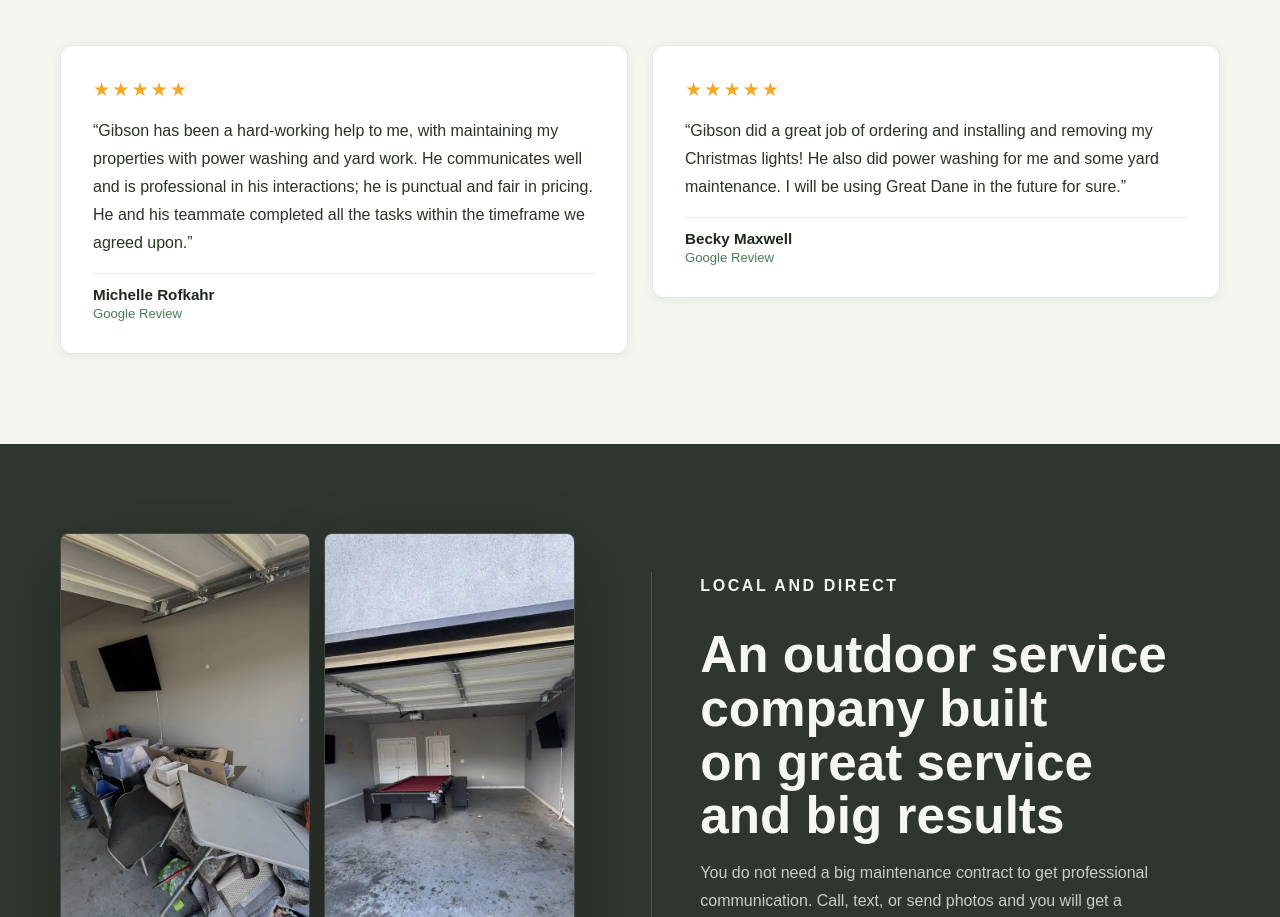
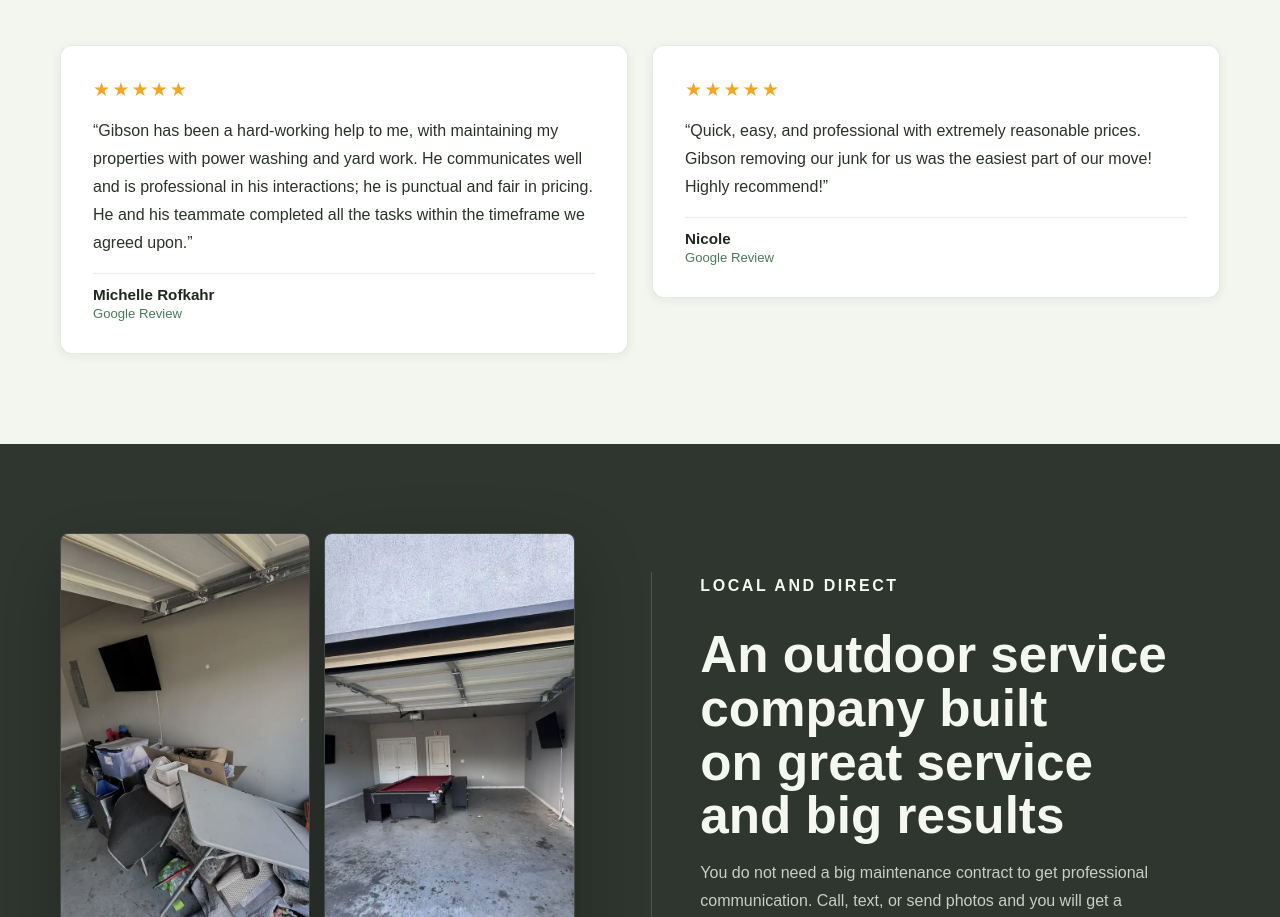
Before and after one commit to gpillow/Great-Dane-Outdoor-Services, a Next.js app: page / in a window 1280 px wide. Shown: the part 1053-1970 px from the top of the page. Built offline with nearby package versions, Linux system fonts and the light colour scheme.

Commit message:
Home: replace Becky Maxwell review with Nicole's review
Co-Authored-By: Claude Sonnet 4.6 <noreply@anthropic.com>

```diff
--- a/app/page.tsx
+++ b/app/page.tsx
@@ -95,9 +95,9 @@ export default function HomePage() {
             <ScrollReveal direction="right">
               <article className="home-review-card">
                 <div className="home-review-stars">★★★★★</div>
-                <p className="home-review-text">&ldquo;Gibson did a great job of ordering and installing and removing my Christmas lights! He also did power washing for me and some yard maintenance. I will be using Great Dane in the future for sure.&rdquo;</p>
+                <p className="home-review-text">&ldquo;Quick, easy, and professional with extremely reasonable prices. Gibson removing our junk for us was the easiest part of our move! Highly recommend!&rdquo;</p>
                 <div className="home-review-author">
-                  <span className="home-review-name">Becky Maxwell</span>
+                  <span className="home-review-name">Nicole</span>
                   <span className="home-review-source">Google Review</span>
                 </div>
               </article>
```
